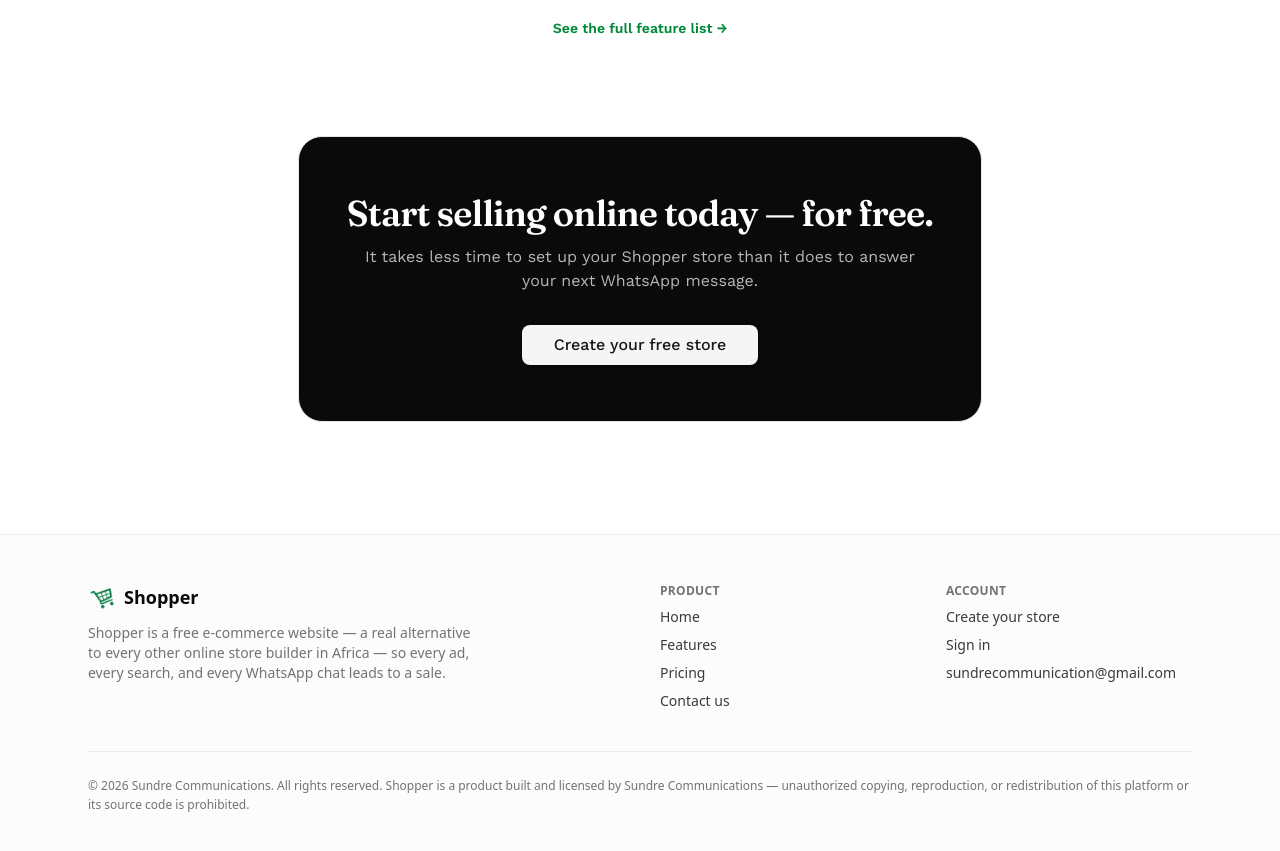
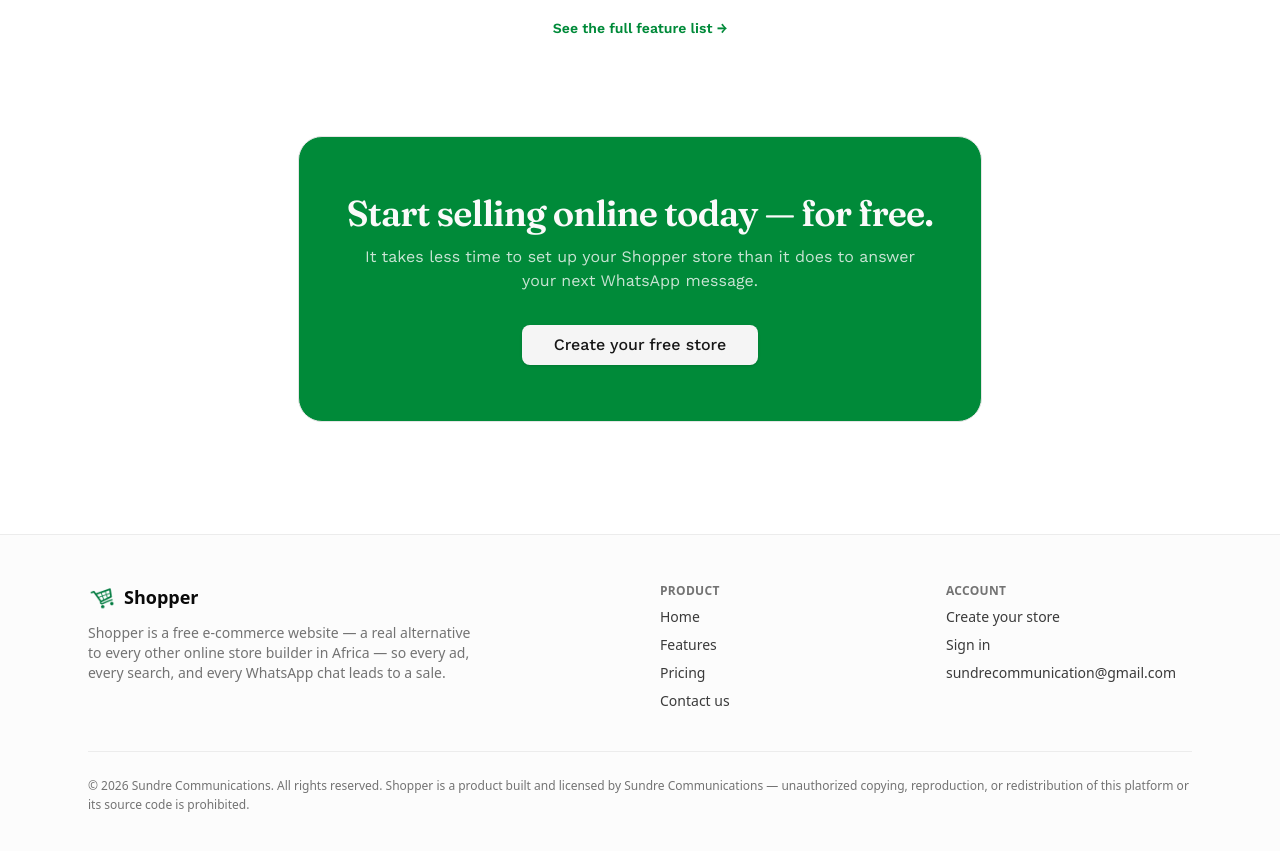
Before and after one commit to sundrecommunication-arch/SHopperAfrica-CMS, a Next.js app: page / in a window 1280 px wide. Shown: the part 3920-4771 px from the top of the page. Built offline with nearby package versions, Linux system fonts and the light colour scheme.

Commit message:
Change final CTA band from black to Shopper brand green

```diff
--- a/src/app/(marketing)/page.tsx
+++ b/src/app/(marketing)/page.tsx
@@ -288,14 +288,14 @@
 
       {/* Final CTA */}
       <section className="mx-auto max-w-4xl px-4 pb-20 sm:px-6 sm:pb-28">
-        <Reveal className="rounded-3xl border border-border bg-foreground px-6 py-14 text-center text-background sm:px-12">
+        <Reveal className="rounded-3xl border border-border bg-primary px-6 py-14 text-center text-primary-foreground sm:px-12">
           <h2
             className="text-3xl font-semibold tracking-tight sm:text-4xl"
             style={{ fontFamily: "var(--font-marketing-display)" }}
           >
             Start selling online today — for free.
           </h2>
-          <p className="mx-auto mt-3 max-w-xl text-background/70">
+          <p className="mx-auto mt-3 max-w-xl text-primary-foreground/80">
             It takes less time to set up your Shopper store than it does to answer your next
             WhatsApp message.
           </p>
```
